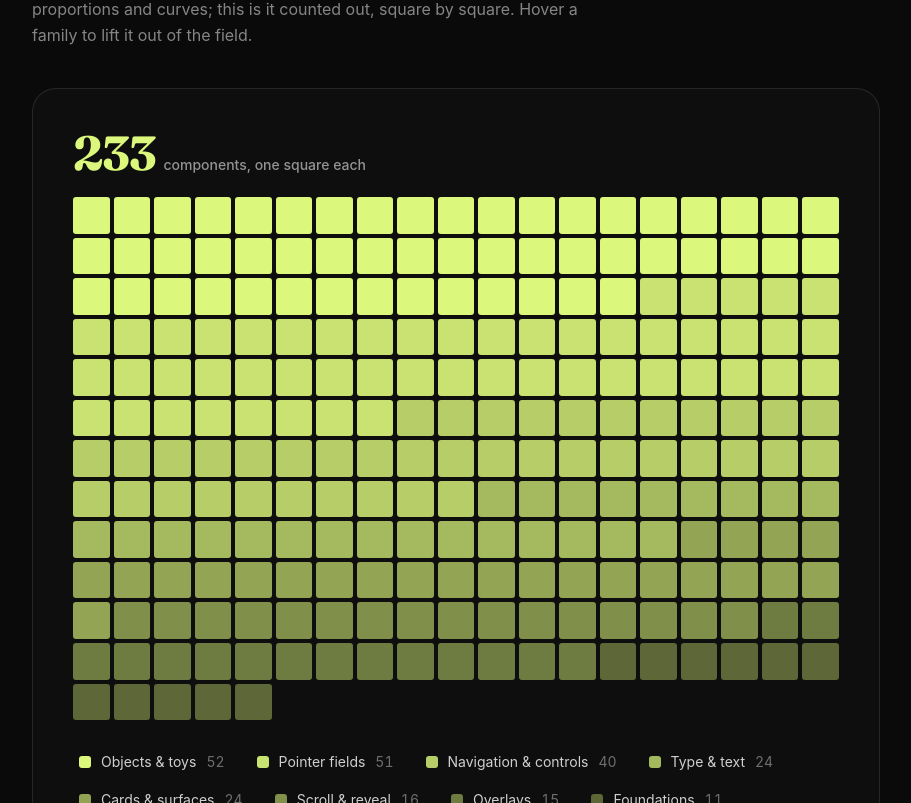
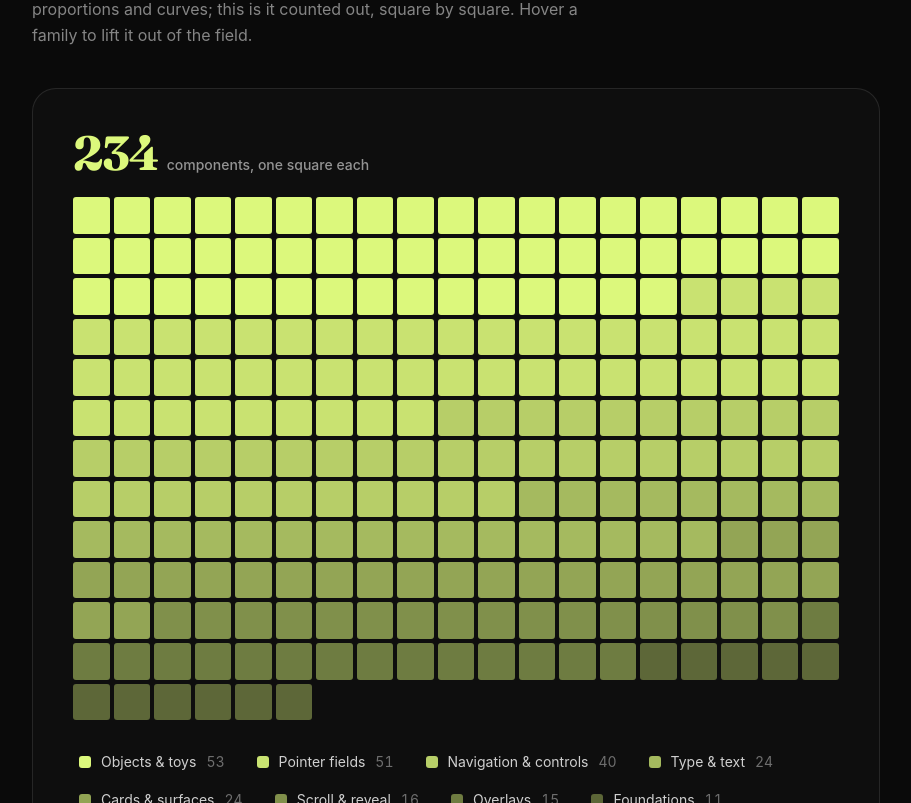
Before and after one commit to ArseniyCherednichenko/portfolio, a React (Vite) app: page /numbers in a window 1280 px wide. Shown: the part 937-1740 px from the top of the page, without its empty margins (184-1095 px from the left). Built offline with nearby package versions, Linux system fonts and the light colour scheme.

Commit message:
Catalogue the Bifurcation in the library beside the space-filling curve and count it — 234 hand-built components

```diff
--- a/src/data/stats.ts
+++ b/src/data/stats.ts
@@ -12,7 +12,7 @@
 /** Hand-built components in `src/components`. Nothing off the shelf. This is
  * the literal count of files there, catalogued one by one on the /library
  * page (LIBRARY in src/data/library.ts) — keep the two in step. */
-export const COMPONENT_COUNT = 233
+export const COMPONENT_COUNT = 234
 
 /** Distinct routed pages the site serves. */
 export const PAGE_COUNT = 32
```
Also changed, not shown: src/data/library.ts (+1 -0 lines).
